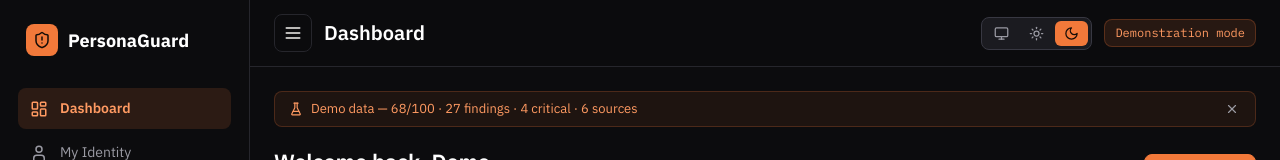
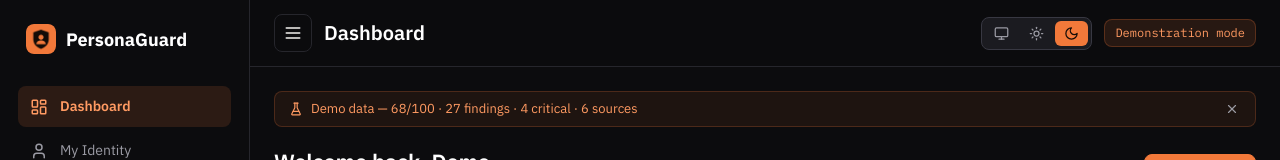
Before and after one commit to sidsrivas07/PersonaGuard, a React (Vite) app in the folder Frontend/: page / in a window 1280 px wide. Shown: the top 160 px of the page. Built offline with nearby package versions, Linux system fonts and the light colour scheme; no server answers.

Commit message:
Brand: Update PersonaGuard icon to official orange squircle shield logo in sidebar and favicon

```diff
--- a/Frontend/index.html
+++ b/Frontend/index.html
@@ -3,7 +3,8 @@
   <head>
     <meta charset="UTF-8" />
     <meta name="viewport" content="width=device-width, initial-scale=1.0" />
-    <link rel="icon" type="image/svg+xml" href="/favicon.svg" />
+    <link rel="icon" type="image/png" href="/favicon.png" />
+    <link rel="apple-touch-icon" href="/logo.png" />
     <link rel="preload" href="/fonts/ibm-plex-sans-400.woff2" as="font" type="font/woff2" crossorigin />
     <link rel="preload" href="/fonts/ibm-plex-mono-400.woff2" as="font" type="font/woff2" crossorigin />
     <title>PersonaGuard</title>
--- a/Frontend/src/components/Sidebar.jsx
+++ b/Frontend/src/components/Sidebar.jsx
@@ -1,4 +1,4 @@
-import { LayoutDashboard, User, Radar, ListChecks, ShieldCheck, Bell, FileText, Settings, ShieldAlert, FileCheck } from 'lucide-react';
+import { LayoutDashboard, User, Radar, ListChecks, ShieldCheck, Bell, FileText, Settings } from 'lucide-react';
 import { useApp } from '../context/AppContext';
 
 export const NAV_ITEMS = [
@@ -22,8 +22,8 @@ export default function Sidebar({ open, onNavigate }) {
     <nav className={`sidebar ${open ? 'open' : ''}`} aria-label="Main navigation">
       {/* Brand */}
       <div className="brand">
-        <span className="brand-mark" aria-hidden="true"><ShieldAlert size={18} /></span>
-        PersonaGuard
+        <img src="/logo.png" alt="" className="brand-logo" width="32" height="32" />
+        <span>PersonaGuard</span>
       </div>
 
       {/* Nav links */}
--- a/Frontend/src/index.css
+++ b/Frontend/src/index.css
@@ -260,6 +260,14 @@ code {
   font-size: 18px;
   padding: 6px 8px 14px;
   color: #FFFFFF;
+}
+.brand-logo {
+  width: 30px;
+  height: 30px;
+  border-radius: var(--radius-sm);
+  object-fit: cover;
+  flex-shrink: 0;
+  display: block;
 }
 .brand-mark {
   display: grid;
```
Also changed, not shown: Frontend/public/favicon.png (added), Frontend/public/logo.png (added).
